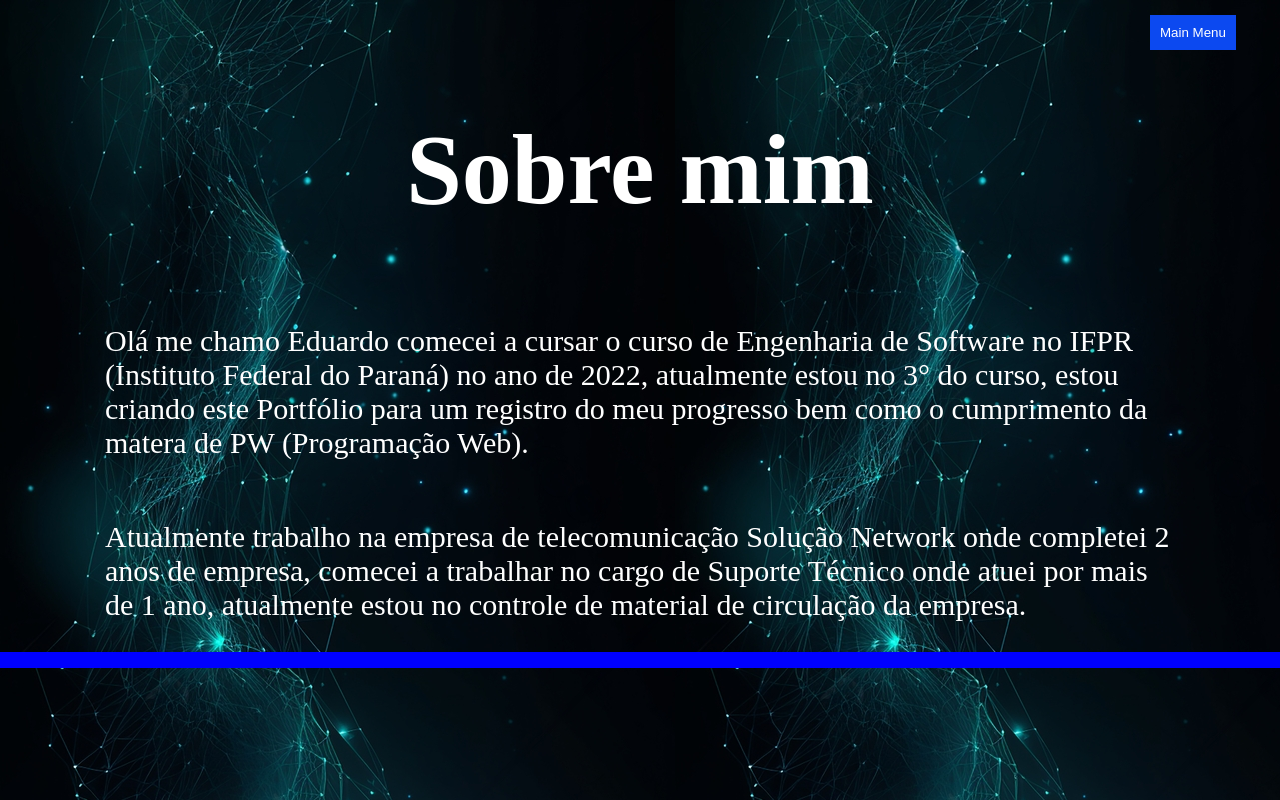
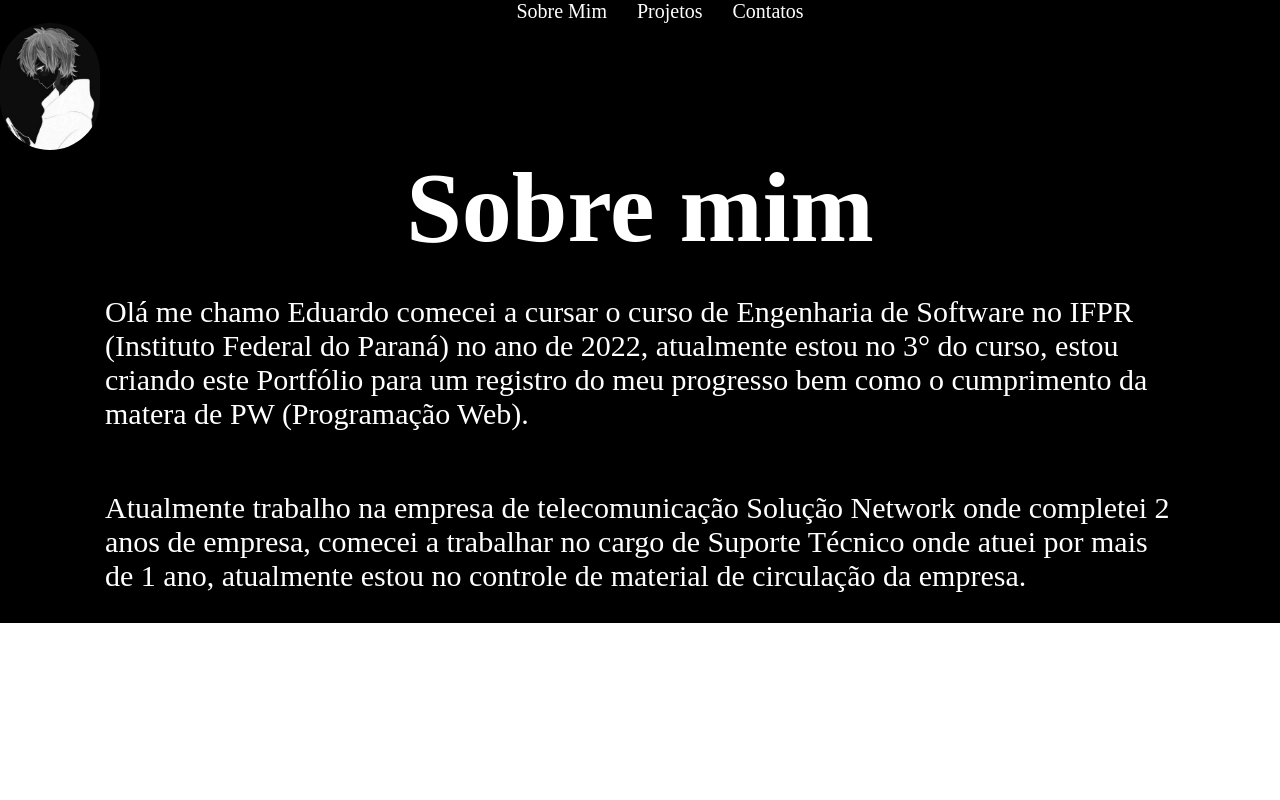
Before and after one commit to EduardorGermano/Portfolio, a plain HTML site: page index.html in a window 1280 px wide. Drawn offline with Linux system fonts and the light colour scheme.

Commit message:
Retroceço para o menu anterio

```diff
--- a/css/estilo.css
+++ b/css/estilo.css
@@ -1,18 +1,27 @@
+/*CORPO*/
 body{
-    background-image: url("../img/fundo.png");
     margin: 0;
     padding: 0;
+}
+
+img{
+    width: 100px;
+    border-radius: 70px;
+    display: inline-block;
+    margin: 0;
+
 }
 .titulo {
     font-size: 100px;
     color: white;
     text-align: center;
+    margin: 0;
 }
 
 .sub-titulo {}
 
 .fonte {
-    font-style: calibri;
+    font-style: arial;
     font-size: 30px;
     color: white
 }
@@ -28,22 +37,28 @@ body{
     position: relative;
 }
 
-/*BOTOES*/
-.site-header, .site-footer {
-    background-color: blue;
-    height: 2vh;
-    width: 100vw;
+.site-header {
+    background-color: black;
 }
 
+.site-main {
+    background-color: black;
+}
+
+.site-footer {}
+
+/*BOTOES*/
 .navegar ul {
     display: flex;
     justify-content: center;
     list-style-type: none;
+    margin: 0;
 }
 
 .navegar a {
     color: white;
     text-decoration: none;
+    font-size: 20px;
 }
 
 .navegar li {
@@ -57,7 +72,6 @@ body{
     border: none;
     cursor: pointer;
     padding: 10px;
-    margin-top: 10px;
 }
 
 .mainmenubtn:hover {
@@ -66,8 +80,6 @@ body{
 
 .dropdown {
     position: relative;
-    top: 5px;
-    left: 1150px;
     display: inline-block;
 }
 
@@ -78,7 +90,7 @@ body{
 }
 
 .dropdown-child a {
-    color: blue;
+    color: white;
     padding: 20px;
     text-decoration: none;
     display: block;
--- a/index.html
+++ b/index.html
@@ -1,18 +1,12 @@
 <html>
+
 <head>
     <title>Portfólio Eduardo</title>
     <link rel="stylesheet" href="css/estilo.css">
 </head>
+
 <body>
-        <div class="dropdown">
-            <button class="mainmenubtn">Main Menu</button>
-            <div class="dropdown-child">
-                <a href="#sobre-mim">Sobre Mim</a>
-                <a href="#projetos">Projetos</a>
-                <a href="#contato">Contatos</a>
-            </div>
-        </div>
-        <!--<header class="site-header">
+    <header class="site-header">
         <nav class="navegar">
             <ul>
                 <li><a href="#sobre-mim">Sobre Mim </a></li>
@@ -20,18 +14,24 @@
                 <li><a href="#contato">Contatos </a></li>
             </ul>
         </nav>
-        </header>-->
+    </header>
+    <main class="site-main">
+        <section>
+        <img src="img/perfil.jpg">
+        </section>
         <h1 class="titulo">Sobre mim</h1>
         <div class="caixa-texto">
-        <p class="fonte">Olá me chamo Eduardo comecei a cursar o curso de Engenharia de Software no IFPR (Instituto Federal do Paraná) no ano de
-        2022, atualmente estou no 3° do curso, estou criando este Portfólio para um registro do meu progresso bem como o
-        cumprimento da matera de PW (Programação Web).</p>
-        <p class="fonte">Atualmente trabalho na empresa de telecomunicação Solução Network onde completei 2 anos de empresa, comecei a trabalhar
-        no cargo de Suporte Técnico onde atuei por mais de 1 ano, atualmente estou no controle de material de circulação da
-        empresa.</p>
+            <p class="fonte">Olá me chamo Eduardo comecei a cursar o curso de Engenharia de Software no IFPR (Instituto
+                Federal do Paraná) no ano de 2022, atualmente estou no 3° do curso, estou criando este Portfólio para um
+                registro do meu progresso bem como o cumprimento da matera de PW (Programação Web).</p>
+            <p class="fonte">Atualmente trabalho na empresa de telecomunicação Solução Network onde completei 2 anos de
+                empresa, comecei a trabalhar no cargo de Suporte Técnico onde atuei por mais de 1 ano, atualmente estou
+                no controle de material de circulação da empresa.</p>
         </div>
+    </main>
     <footer class="site-footer">
 
     </footer>
 </body>
+
 </html>
```
Also changed, not shown: teste-aula.html (added, +8 -0 lines), img/perfil.jpg (added). Lines whose indentation alone changed are shown as unchanged.
